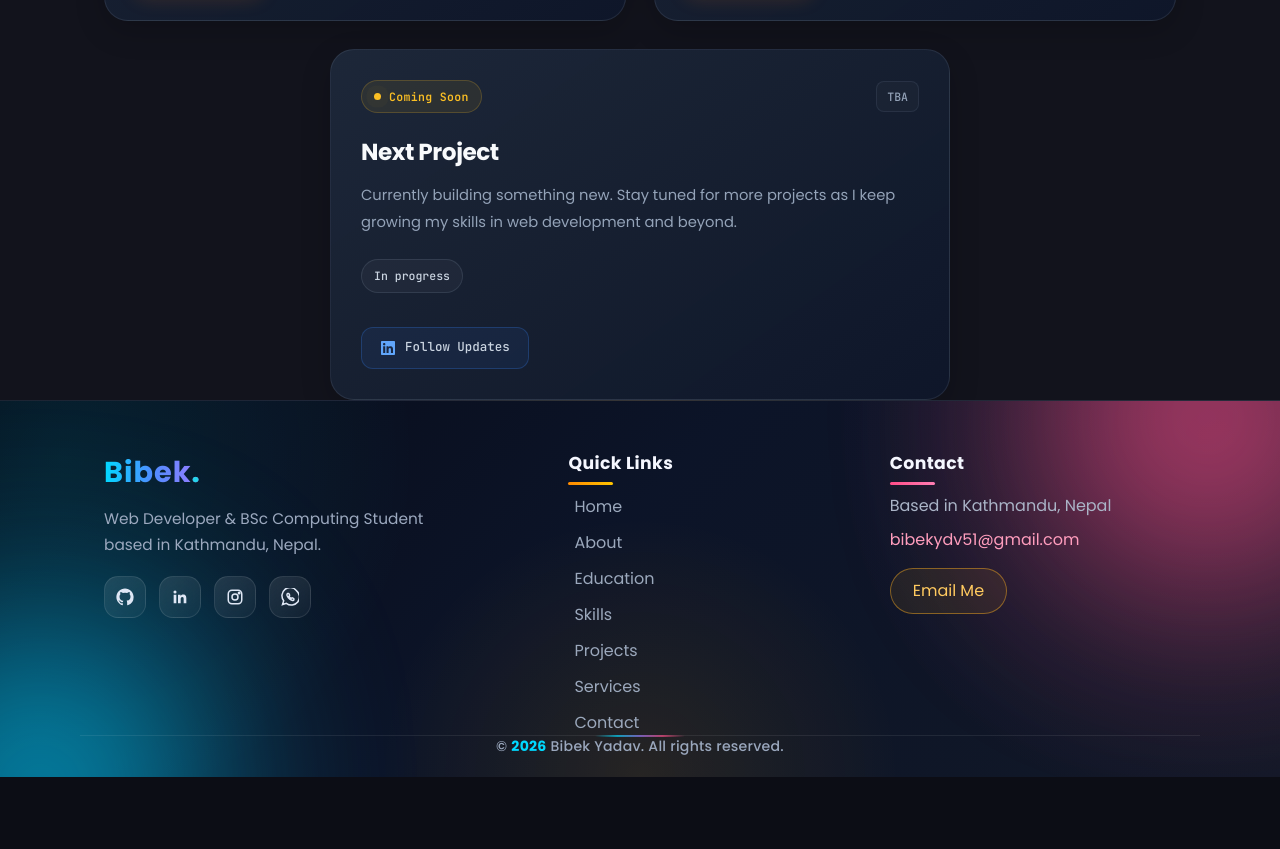
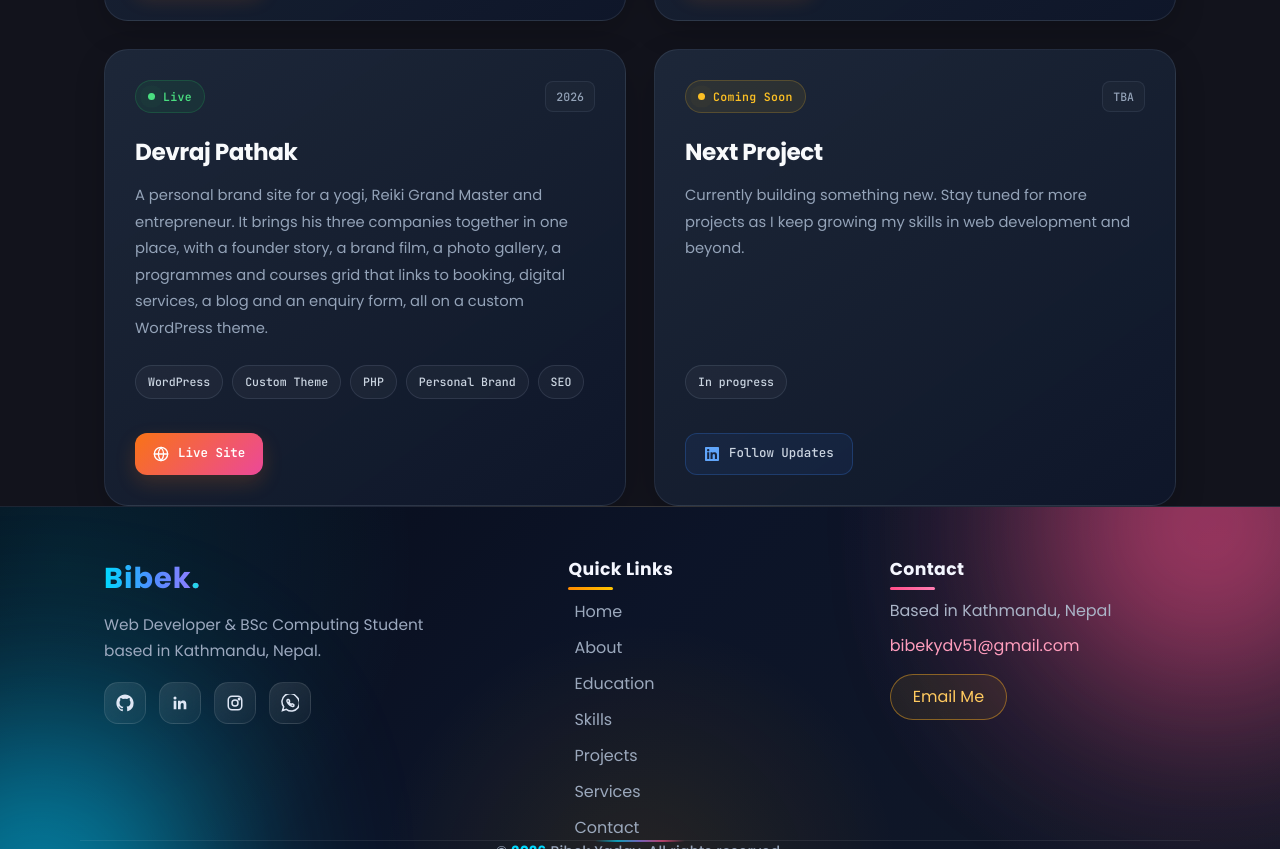
Before and after one commit to bibekydv285-source/Bibek_kumar_Yadav-Portfolio, a plain HTML site: page projects.html in a window 1280 px wide. Shown: the part 2131-2980 px from the top of the page. Before the commit the page ends 2908 px from the top, so only its background shows below. Drawn offline with nearby package versions, Linux system fonts and the light colour scheme; a script that the page names is missing.

Commit message:
Add Devraj Pathak project

```diff
--- a/projects.html
+++ b/projects.html
@@ -278,6 +278,28 @@
 
                     <article class="proj-card">
                         <div class="proj-top">
+                            <span class="proj-status"><i aria-hidden="true"></i>Live</span>
+                            <span class="proj-year">2026</span>
+                        </div>
+                        <h3>Devraj Pathak</h3>
+                        <p>A personal brand site for a yogi, Reiki Grand Master and entrepreneur. It brings his three companies together in one place, with a founder story, a brand film, a photo gallery, a programmes and courses grid that links to booking, digital services, a blog and an enquiry form, all on a custom WordPress theme.</p>
+                        <div class="proj-tags">
+                            <span class="pill">WordPress</span>
+                            <span class="pill">Custom Theme</span>
+                            <span class="pill">PHP</span>
+                            <span class="pill">Personal Brand</span>
+                            <span class="pill">SEO</span>
+                        </div>
+                        <div class="proj-links">
+                            <a href="https://devrajpathak.com/" target="_blank" rel="noopener" class="proj-btn-primary">
+                                <svg width="16" height="16" viewBox="0 0 24 24" fill="none" stroke="currentColor" stroke-width="2" stroke-linecap="round" stroke-linejoin="round" aria-hidden="true"><circle cx="12" cy="12" r="10"/><line x1="2" y1="12" x2="22" y2="12"/><path d="M12 2a15.3 15.3 0 0 1 4 10 15.3 15.3 0 0 1-4 10 15.3 15.3 0 0 1-4-10 15.3 15.3 0 0 1 4-10z"/></svg>
+                                Live Site
+                            </a>
+                        </div>
+                    </article>
+
+                    <article class="proj-card">
+                        <div class="proj-top">
                             <span class="proj-status soon"><i aria-hidden="true"></i>Coming Soon</span>
                             <span class="proj-year">TBA</span>
                         </div>
```
Also changed, not shown: index.html (+1 -1 lines).
